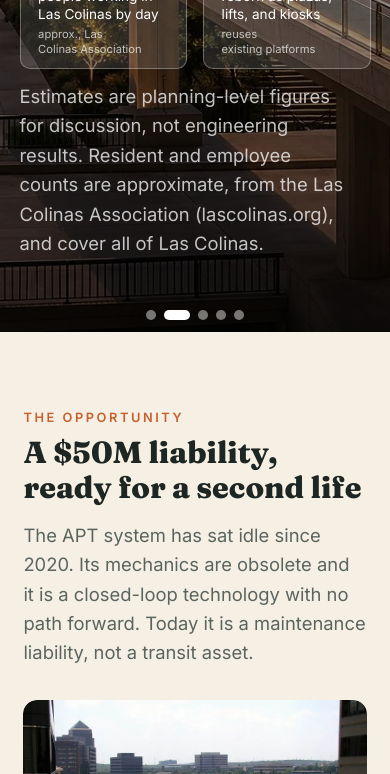
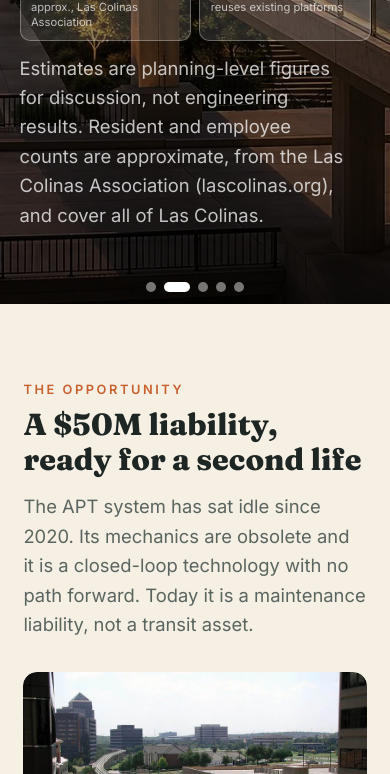
Before and after one commit to jeffcott100/lc-tp-0e0060, a plain HTML site: page index.html in a window 390 px wide. Shown: the part 656-1430 px from the top of the page. Drawn offline with Linux system fonts and the light colour scheme.

Commit message:
Hero stats: 2x2 grid at all widths, wider tiles
Co-Authored-By: Claude Opus 5.5 (1M context) <noreply@anthropic.com>

```diff
--- a/index.html
+++ b/index.html
@@ -79,6 +79,7 @@ h1,h2,h3,.eyebrow,figcaption{text-wrap:balance}p,li,.card,.specs div,.stats div{
 .routemap{margin:2.4rem 0 0}.routemap img{width:100%;border-radius:14px;box-shadow:0 20px 40px rgba(0,0,0,.15);display:block}.routemap figcaption{font-size:.85rem;color:var(--muted);margin-top:.6rem}
 .pform textarea{font:inherit;padding:.75rem .9rem;border:1px solid #d6d0c4;border-radius:10px;resize:vertical;min-height:90px}.pform textarea:focus{outline:2px solid var(--sage);border-color:transparent}.pform .opt{font-weight:400;color:var(--muted)}
 @media(max-width:800px){.spy a.nav-btn.pet{position:sticky;right:6px;box-shadow:-14px 0 10px #fff}.stats div{max-width:none}.cs .card img.ph{height:170px}}
+.stats{display:grid!important;grid-template-columns:repeat(2,minmax(0,1fr));gap:.8rem;max-width:620px}.stats div{max-width:none!important;flex:none!important;padding:.7rem .9rem}.stats div,.stats small{text-wrap:wrap}@media(max-width:600px){.stats{gap:.55rem}.stats div{padding:.6rem .65rem;font-size:.78rem}.stats strong{font-size:1.3rem}}
 </style><link rel="icon" type="image/png" href="logo.png"></head><body>
 <nav><a class="brand" href="#top" aria-label="Project Sky-Path home"><img src="logo.png" width="38" height="38" alt="" aria-hidden="true" style="border-radius:50%">
 <span><b>Sky-Path</b><small>The Texan Promenade</small></span></a><div class="spy"><a href="#opportunity" data-id="opportunity">Opportunity</a><a href="#vision" data-id="vision">Vision</a><a href="#design" data-id="design">Design</a><a href="#impact" data-id="impact">Impact</a><a href="#funding" data-id="funding">Funding</a><a href="#precedents" data-id="precedents">Precedents</a><a href="#petition" data-id="petition" class="nav-btn pet">Sign the Petition</a><a href="#contact" data-id="contact" class="nav-btn inv">Get involved</a><i class="spybar"></i></div></nav>
```
